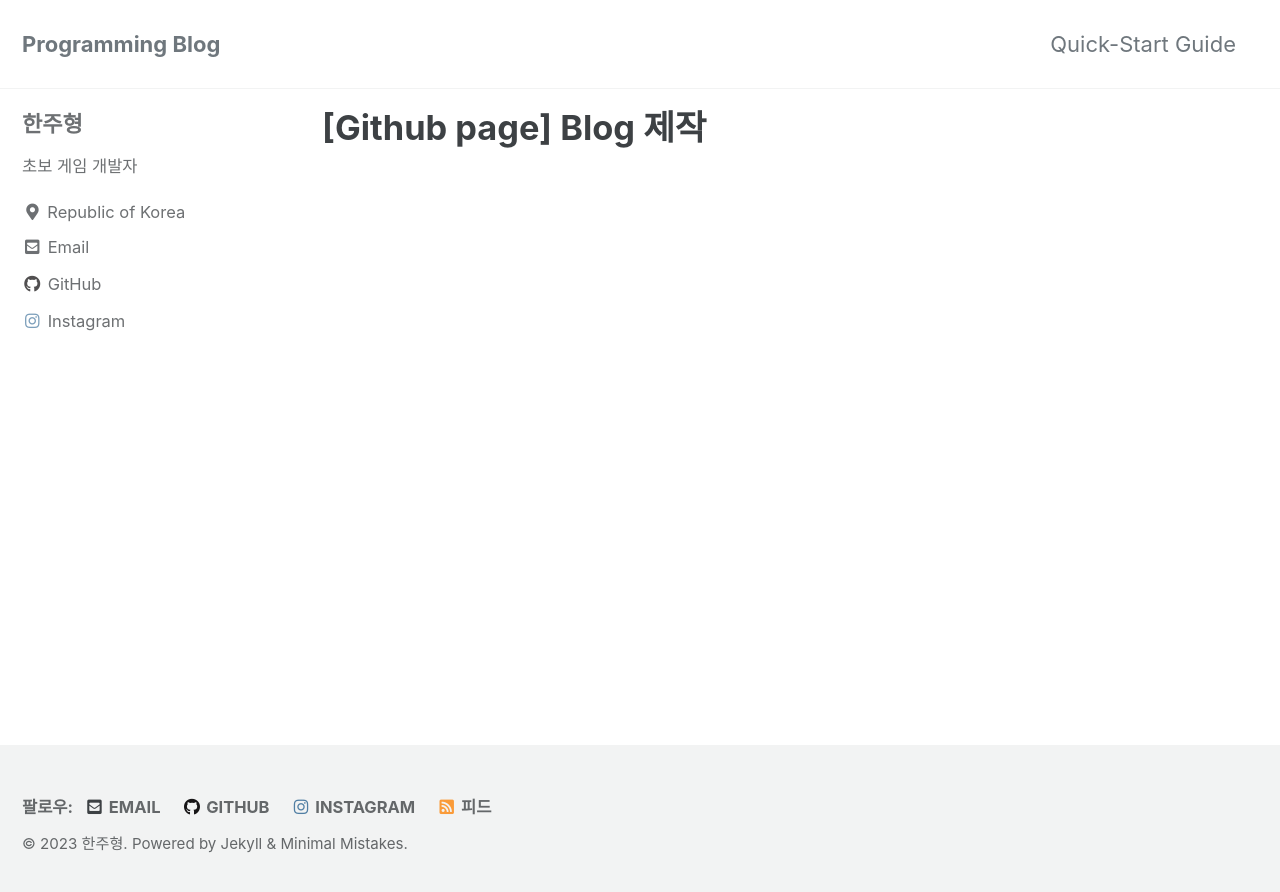
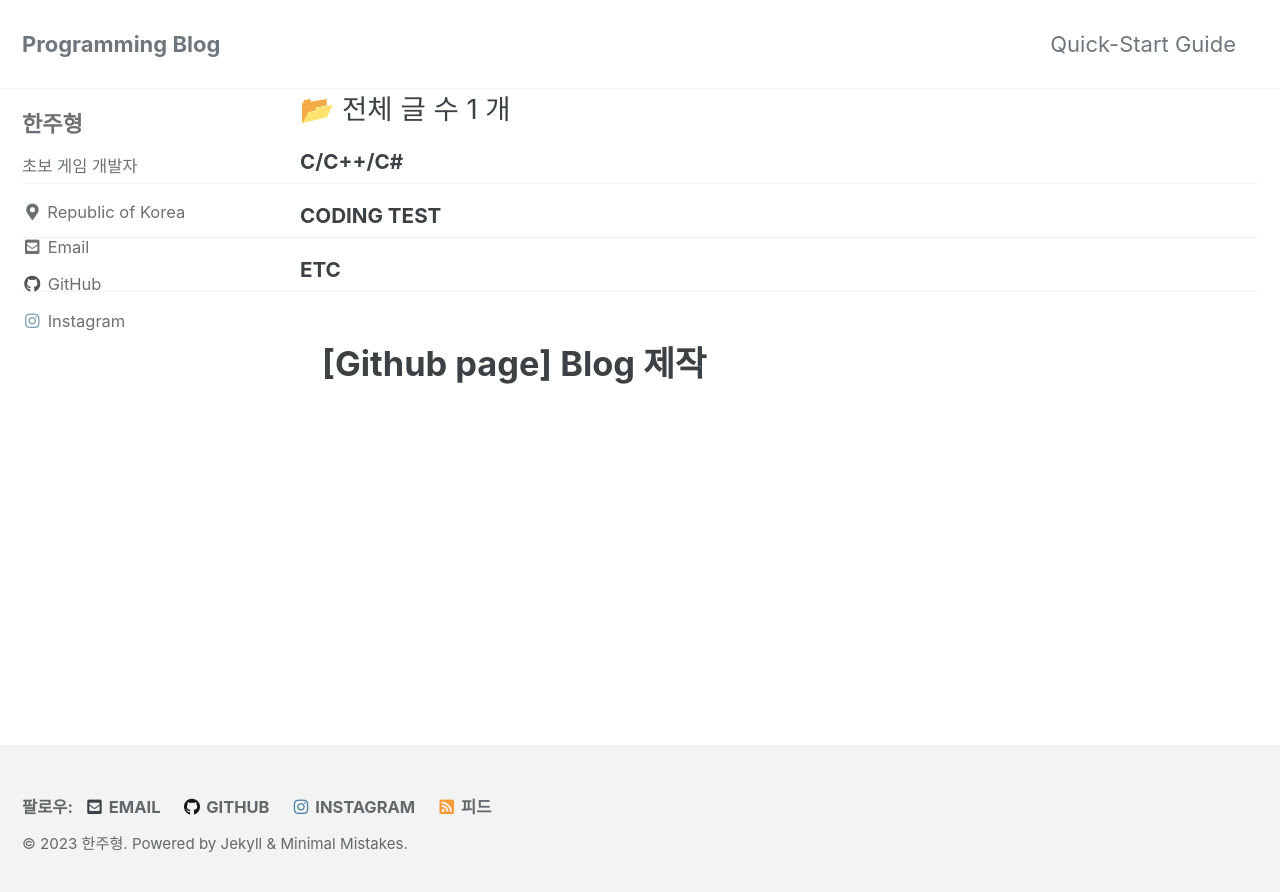
Before and after one commit to JuhyungHan/JuhyungHan.github.io, a Jekyll site: the page built from _pages/categories/category-Blog.md, in a window 1280 px wide. Shown: the top 892 px of the page. Built offline with Jekyll 4.4.1, drawn with Linux system fonts in a browser that asks for light colours; cached includes are drawn as plain includes.

Commit message:
Create category sidebar

```diff
--- a/_config.yml
+++ b/_config.yml
@@ -273,3 +273,4 @@ defaults:
       share: true
       related: true
       mathjax: true
+      sidebar_main: true
--- /dev/null
+++ b/_includes/nav_list_main
@@ -0,0 +1,58 @@
+<!--전체 글 수를 세기 위한 연산. sum 변수에 전체 글 수 저장-->
+
+{% assign sum = site.posts | size %}
+
+<nav class="nav__list">
+  <input id="ac-toc" name="accordion-toc" type="checkbox" />
+  <label for="ac-toc">{{ site.data.ui-text[site.locale].menu_label }}</label>
+  <ul class="nav__items" id="category_tag_menu">
+      <!--전체 글 수-->
+      <li>
+            📂 전체 글 수 {{sum}} 개
+      </li>
+      <li>
+        <!--span 태그로 카테고리들을 크게 분류 ex) C/C++/C#-->
+        <span class="nav__sub-title">C/C++/C#</span>
+            <!--ul 태그로 같은 카테고리들 모아둔 페이지들 나열-->
+            <ul>
+                <!--Cpp 카테고리 글들을 모아둔 페이지인 /categories/cpp 주소의 글로 링크 연결-->
+                <!--category[1].size 로 해당 카테고리를 가진 글의 개수 표시-->
+                {% for category in site.categories %}
+                    {% if category[0] == "Cpp" %}
+                        <li><a href="/categories/cpp" class="">C ++ ({{category[1].size}})</a></li>
+                    {% endif %}
+                {% endfor %}
+            </ul>
+            <ul>
+                {% for category in site.categories %}
+                    {% if category[0] == "STL" %}
+                        <li><a href="/categories/stl" class="">C++ STL & 표준 ({{category[1].size}})</a></li>
+                    {% endif %}
+                {% endfor %}
+            </ul>
+        <span class="nav__sub-title">Coding Test</span>
+            <ul>
+                {% for category in site.categories %}
+                    {% if category[0] == "Algorithm" %}
+                        <li><a href="/categories/algorithm" class="">알고리즘 구현 (with C++) ({{category[1].size}})</a></li>
+                    {% endif %}
+                {% endfor %}
+            </ul>
+            <ul>
+                {% for category in site.categories %}
+                    {% if category[0] == "Programmers" %}
+                        <li><a href="/categories/programmers" class="">프로그래머스 ({{category[1].size}})</a></li>
+                    {% endif %}
+                {% endfor %}
+            </ul>
+        <span class="nav__sub-title">etc</span>
+            <ul>
+                {% for category in site.categories %}
+                    {% if category[0] == "Blog" %}
+                        <li><a href="/categories/Blog" class="">Blog 제작 ({{category[1].size}})</a></li>
+                    {% endif %}
+                {% endfor %}
+            </ul>
+      </li>
+  </ul>
+</nav>
--- a/_includes/sidebar.html
+++ b/_includes/sidebar.html
@@ -17,3 +17,7 @@
   {% endif %}
   </div>
 {% endif %}
+
+{% if page.sidebar_main %}
+    {% include nav_list_main %}
+{% endif %}
```
